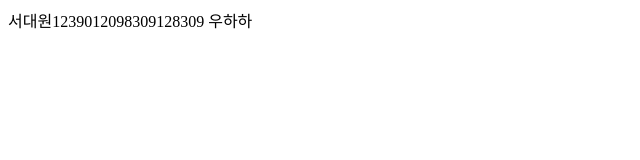
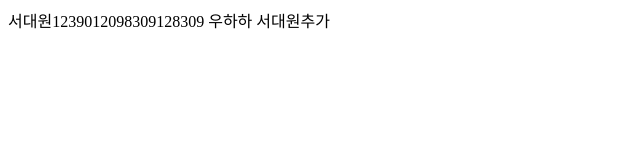
Before and after one commit to tjeodnjsdlwl/ohh, a plain HTML site: page index.html in a window 1280 px wide. Shown: the full height of the page, 0-640 px from the left. Drawn offline with Linux system fonts and the light colour scheme.

Commit message:
1차차차차

```diff
--- a/index.html
+++ b/index.html
@@ -9,5 +9,6 @@
 <body>
     서대원1239012098309128309
     우하하
+    서대원추가
 </body>
 </html>
```
